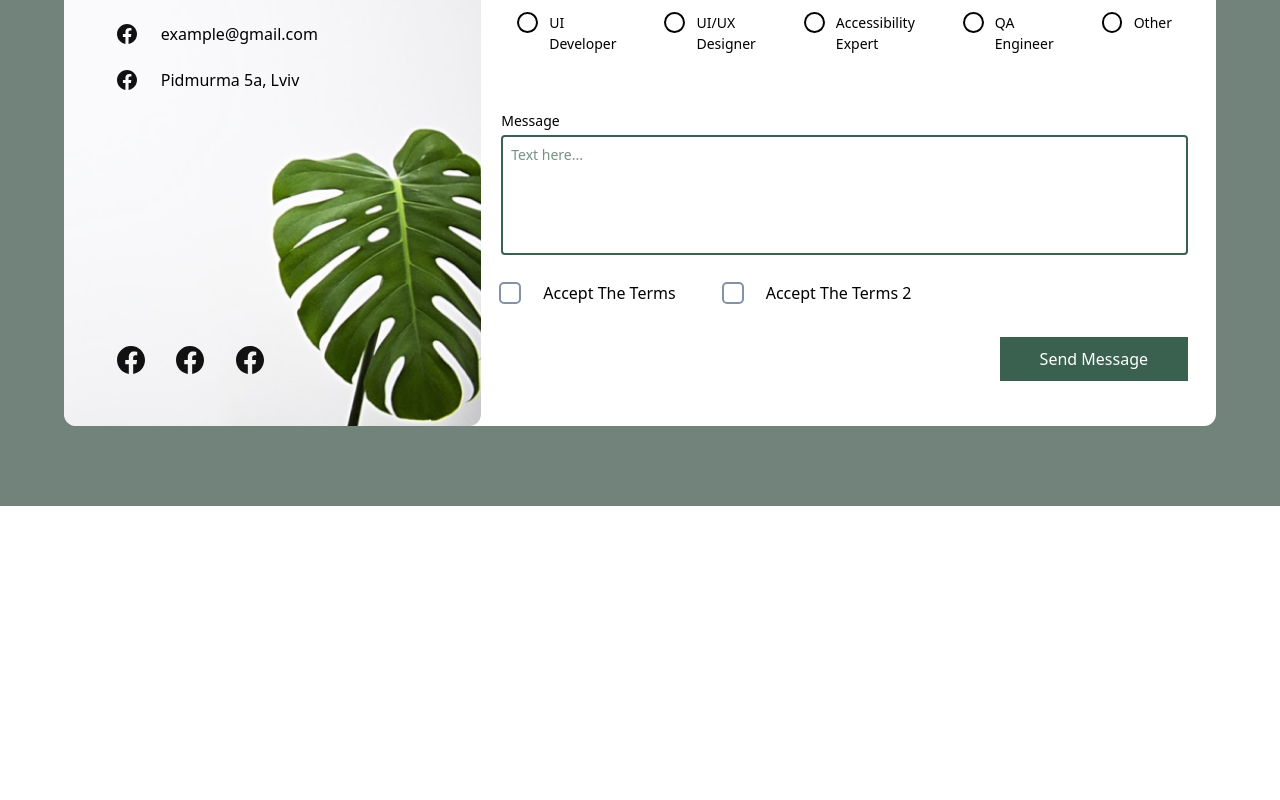
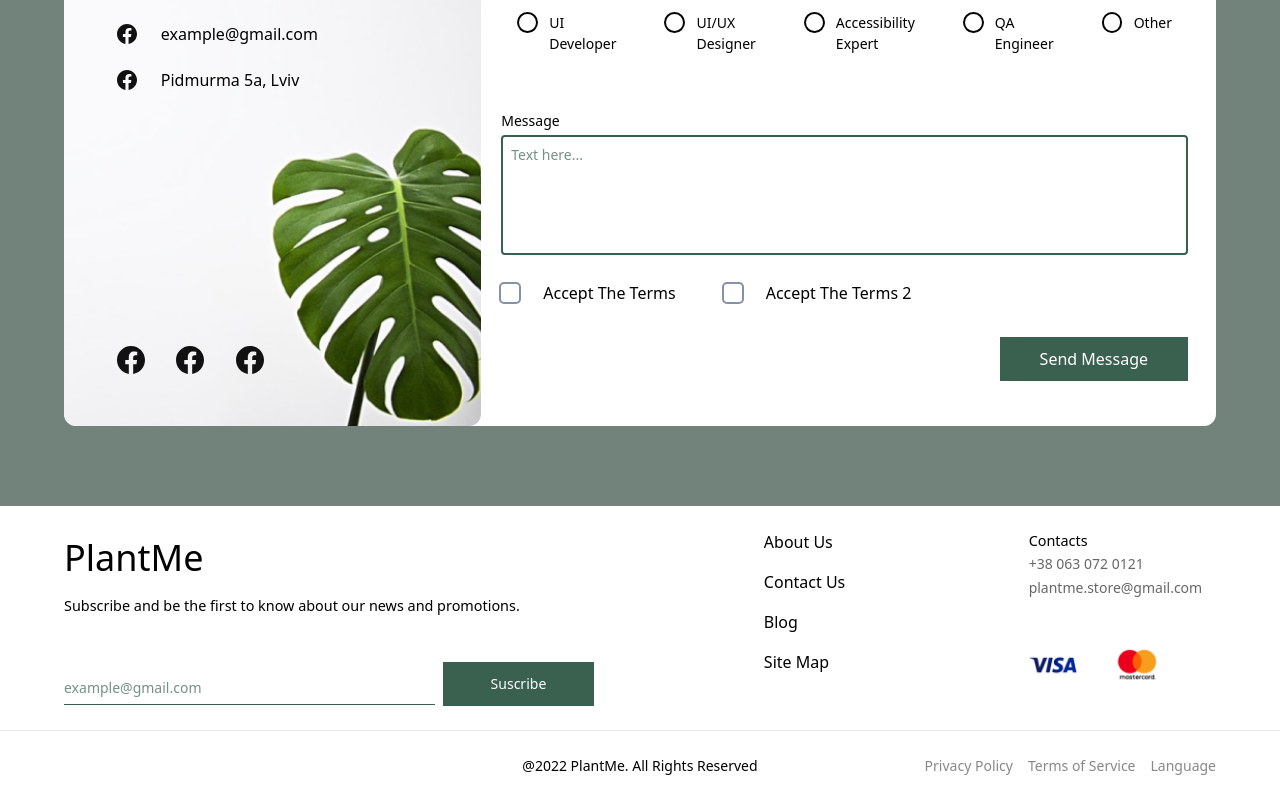
Before and after one commit to RochaDiego04/PlantMe-LandingPage, a React app: page / in a window 1280 px wide. Shown: the part 1541-2341 px from the top of the page. Before the commit the page ends 2047 px from the top, so only its background shows below. Built offline with nearby package versions, Linux system fonts and the light colour scheme; the HTML template or start-up script is replaced by a standard one.

Commit message:
feat: Footer section implemented

```diff
--- a/src/App.tsx
+++ b/src/App.tsx
@@ -1,5 +1,6 @@
 import "./App.css";
 import AboutSection from "./components/sections/AboutSection/AboutSection";
+import FooterSection from "./components/sections/FooterSection/FooterSection";
 import FormSection from "./components/sections/FormSection/FormSection";
 import HeroSection from "./components/sections/HeroSection/HeroSection";
 import Header from "./layout/Header/Header";
@@ -11,6 +12,7 @@ function App() {
       <HeroSection></HeroSection>
       <AboutSection></AboutSection>
       <FormSection></FormSection>
+      <FooterSection></FooterSection>
     </>
   );
 }
--- a/src/components/core/CustomInput/CustomInput.tsx
+++ b/src/components/core/CustomInput/CustomInput.tsx
@@ -16,7 +16,8 @@ type CustomInputProps = {
   placeholder?: string;
   ariaLabel?: string;
   ariaDescribedBy?: string;
-
+  containerClassname?: string;
+  inputClassname?: string;
   [key: string]: unknown;
 };
 
@@ -33,6 +34,8 @@ export default function CustomInput({
   placeholder,
   ariaLabel,
   ariaDescribedBy,
+  containerClassname,
+  inputClassname,
   ...props
 }: CustomInputProps) {
   return (
@@ -43,7 +46,7 @@ export default function CustomInput({
         </label>
       )}
       <div
-        className={`customInput flex bg-white dark:bg-grey4 items-center justify-center border-2 border-[#3a6150] text-sm pl-4`}
+        className={`customInput flex bg-white dark:bg-grey4 items-center justify-center border-2 border-[#3a6150] text-sm pl-4 ${containerClassname}`}
       >
         <input
           type={inputType ? inputType : "text"}
@@ -52,7 +55,7 @@ export default function CustomInput({
           placeholder={placeholder ?? "Search"}
           aria-label={ariaLabel}
           aria-describedby={ariaDescribedBy}
-          className="w-full focus:border-none focus:outline-none bg-transparent text-[#3a6150] placeholder:text-[rgba(58,97,80,0.70)] mr-auto min-h-[2.0rem]"
+          className={`w-full focus:outline-none bg-transparent text-[#3a6150] placeholder:text-[rgba(58,97,80,0.70)] mr-auto min-h-[2.0rem] ${inputClassname}`}
           {...props}
         />
         {buttonMode ? (
--- /dev/null
+++ b/src/components/sections/FooterSection/FooterSection.css
@@ -0,0 +1,32 @@
+.footer__topSection {
+  display: grid;
+  grid-template-columns: 4fr 1fr 2fr;
+  gap: 4rem;
+}
+
+.footer__otherPages,
+.footer__contacts {
+  display: inline-block;
+  justify-self: center;
+}
+
+.footer__copyright {
+  display: grid;
+  grid-template-columns: 1fr 1fr 1fr;
+  align-items: center;
+  justify-items: center;
+  border-top: 1px solid #e9e9e9;
+  padding: 24px 64px;
+  font-size: 14px;
+}
+
+.footer__copyright span {
+  grid-column: 2/3;
+}
+
+.footer__copyright__links {
+  display: flex;
+  gap: 15px;
+  justify-self: end;
+  color: #11111180;
+}
--- /dev/null
+++ b/src/components/sections/FooterSection/FooterSection.tsx
@@ -0,0 +1,89 @@
+import { ButtonMode } from "../../../enums/ButtonMode";
+import CustomInput from "../../core/CustomInput/CustomInput";
+import mastercard from "../../../assets/payment_mastercard.jpg";
+import visa from "../../../assets/payment_visa.jpg";
+import "./FooterSection.css";
+
+export default function FooterSection() {
+  return (
+    <footer className="pt-6">
+      <div className="footer__topSection flex">
+        <div className="pl-12 pr-16">
+          <h2 className="pl-4 text-black font-extrabold text-4xl leading-14 mb-2.5">
+            PlantMe
+          </h2>
+          <p className="pl-4 text-sm leading-5 mb-14">
+            Subscribe and be the first to know about our news and promotions.
+          </p>
+          <CustomInput
+            className="w-full mb-6"
+            containerClassname="border-none pl-0"
+            inputClassname="border-b-1"
+            buttonText="Suscribe"
+            buttonMode={ButtonMode.Primary}
+            buttonClassName="py-3 px-12 ml-2 mt-[-10px]"
+            placeholder="example@gmail.com"
+          />
+        </div>
+        <div className="footer__otherPages">
+          <ul className="flex flex-col gap-4">
+            <li>
+              <a href="#">About Us</a>
+            </li>
+            <li>
+              <a href="#">Contact Us</a>
+            </li>
+            <li>
+              <a href="#">Blog</a>
+            </li>
+            <li>
+              <a href="#">Site Map</a>
+            </li>
+          </ul>
+        </div>
+        <div className="footer__contacts">
+          <p>Contacts</p>
+          <ul className="mb-11.5">
+            <li>
+              <a href="#" className="text-sm text-[#00000099]">
+                +38 063 072 0121
+              </a>
+            </li>
+            <li>
+              <a href="#" className="text-sm text-[#00000099]">
+                plantme.store@gmail.com
+              </a>
+            </li>
+          </ul>
+          <div className="flex gap-9 items-center">
+            <img
+              src={visa}
+              className="w-12 h-7"
+              alt="Payment method image: visa"
+            />
+            <img
+              src={mastercard}
+              className="w-12 h-10"
+              alt="Payment method image: mastercard"
+            />
+          </div>
+        </div>
+      </div>
+
+      <div className="footer__copyright">
+        <span>@2022 PlantMe. All Rights Reserved</span>
+        <ul className="footer__copyright__links">
+          <li>
+            <a href="#">Privacy Policy</a>
+          </li>
+          <li>
+            <a href="#">Terms of Service</a>
+          </li>
+          <li>
+            <a href="#">Language</a>
+          </li>
+        </ul>
+      </div>
+    </footer>
+  );
+}
--- a/src/components/sections/FormSection/FormSection.tsx
+++ b/src/components/sections/FormSection/FormSection.tsx
@@ -3,11 +3,11 @@ import ContactForm from "../../core/ContactForm/ContactForm";
 
 export default function FormSection() {
   return (
-    <section className="py-20 px-16 bg-[#71837B]">
+    <footer className="py-20 px-16 bg-[#71837B]">
       <div className="bg-white flex rounded-xl">
         <ContactCard />
         <ContactForm />
       </div>
-    </section>
+    </footer>
   );
 }
```
Also changed, not shown: src/assets/payment_mastercard.jpg (added), src/assets/payment_visa.jpg (added).
